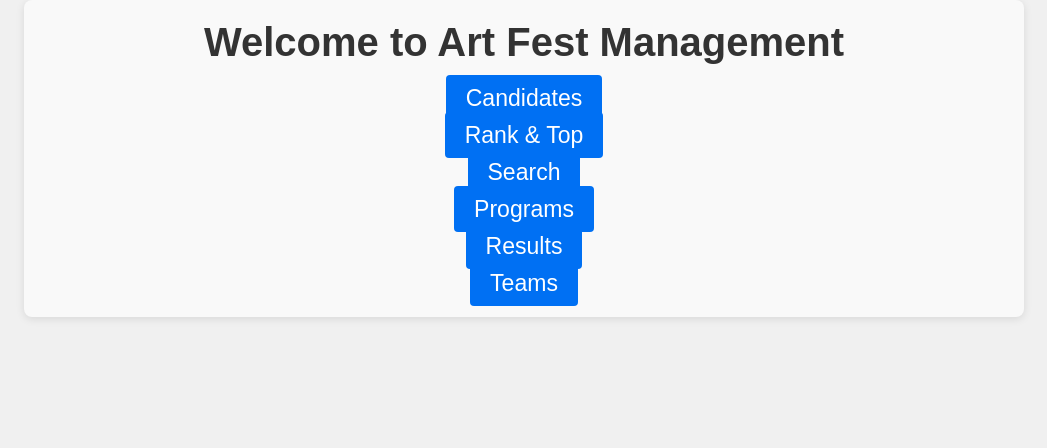
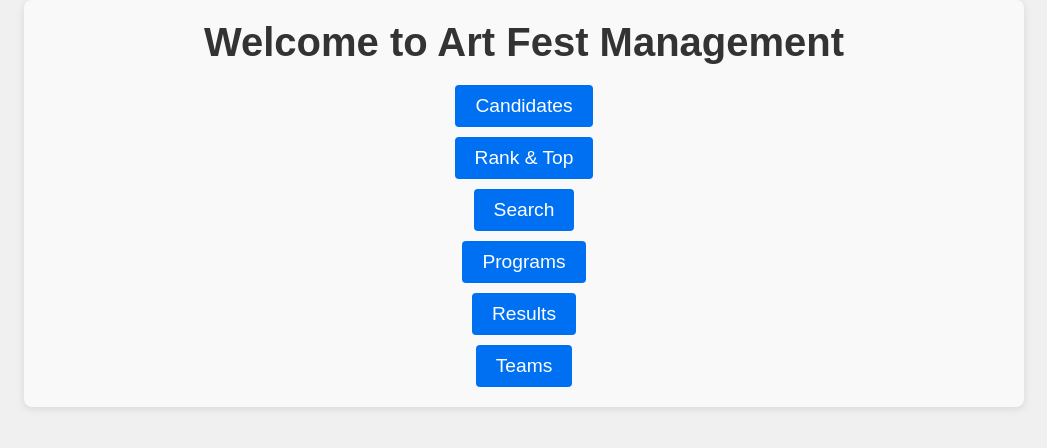
Before and after one commit to Javadamkd/art-fest-management, a Next.js app: page / in a window 1280 px wide. Shown: the top 448 px of the page, without its empty margins (116-1163 px from the left). Built offline with nearby package versions, Linux system fonts and the light colour scheme.

Commit message:
Update index.js

```diff
--- a/pages/index.js
+++ b/pages/index.js
@@ -7,12 +7,12 @@ export default function Home() {
     <div className={styles.container}>
       <h1 className={styles.title}>Welcome to Art Fest Management</h1>
       <div className={styles.links}>
-        <Link href="/candidates"><a className={styles.link}>Candidates</a></Link>
-        <Link href="/rankAndTop"><a className={styles.link}>Rank & Top</a></Link>
-        <Link href="/search"><a className={styles.link}>Search</a></Link>
-        <Link href="/programs"><a className={styles.link}>Programs</a></Link>
-        <Link href="/results"><a className={styles.link}>Results</a></Link>
-        <Link href="/teams"><a className={styles.link}>Teams</a></Link>
+        <Link href="/candidates" className={styles.link}>Candidates</Link>
+        <Link href="/rankAndTop" className={styles.link}>Rank & Top</Link>
+        <Link href="/search" className={styles.link}>Search</Link>
+        <Link href="/programs" className={styles.link}>Programs</Link>
+        <Link href="/results" className={styles.link}>Results</Link>
+        <Link href="/teams" className={styles.link}>Teams</Link>
       </div>
     </div>
   );
```
